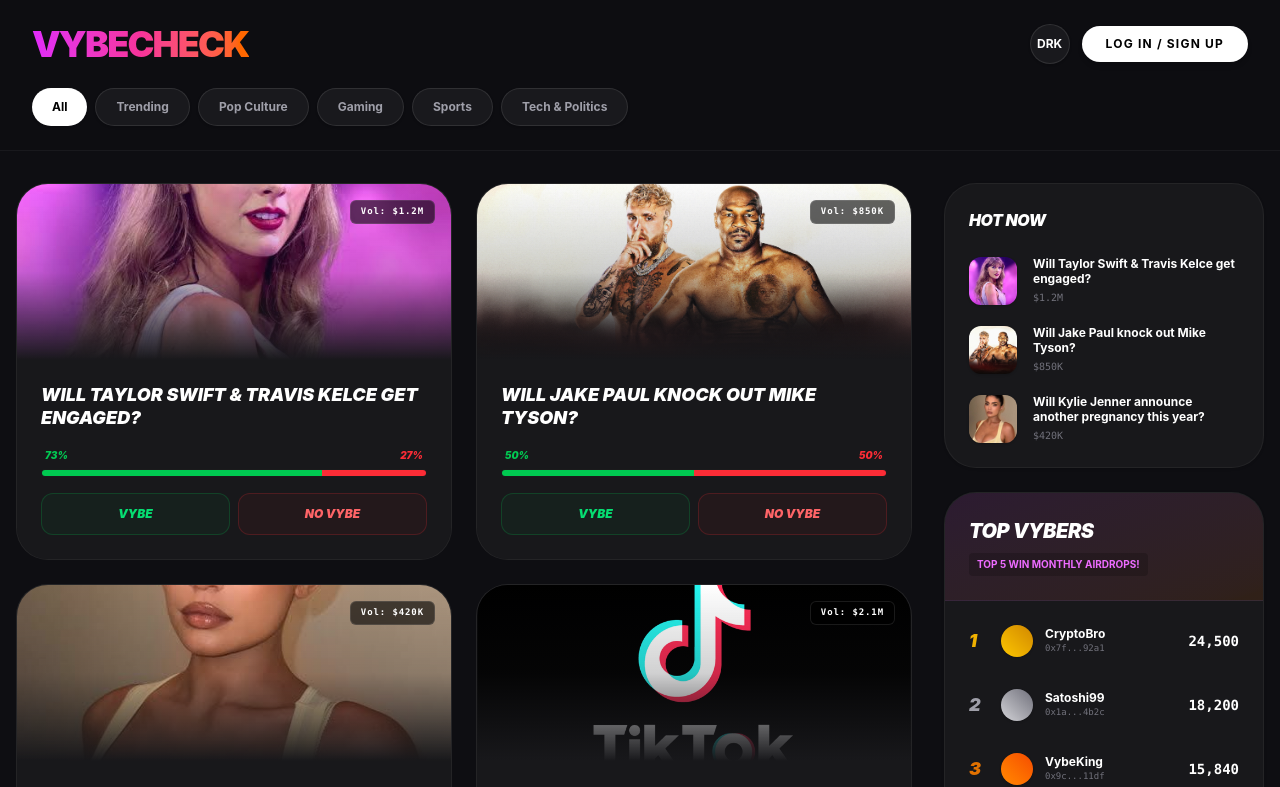
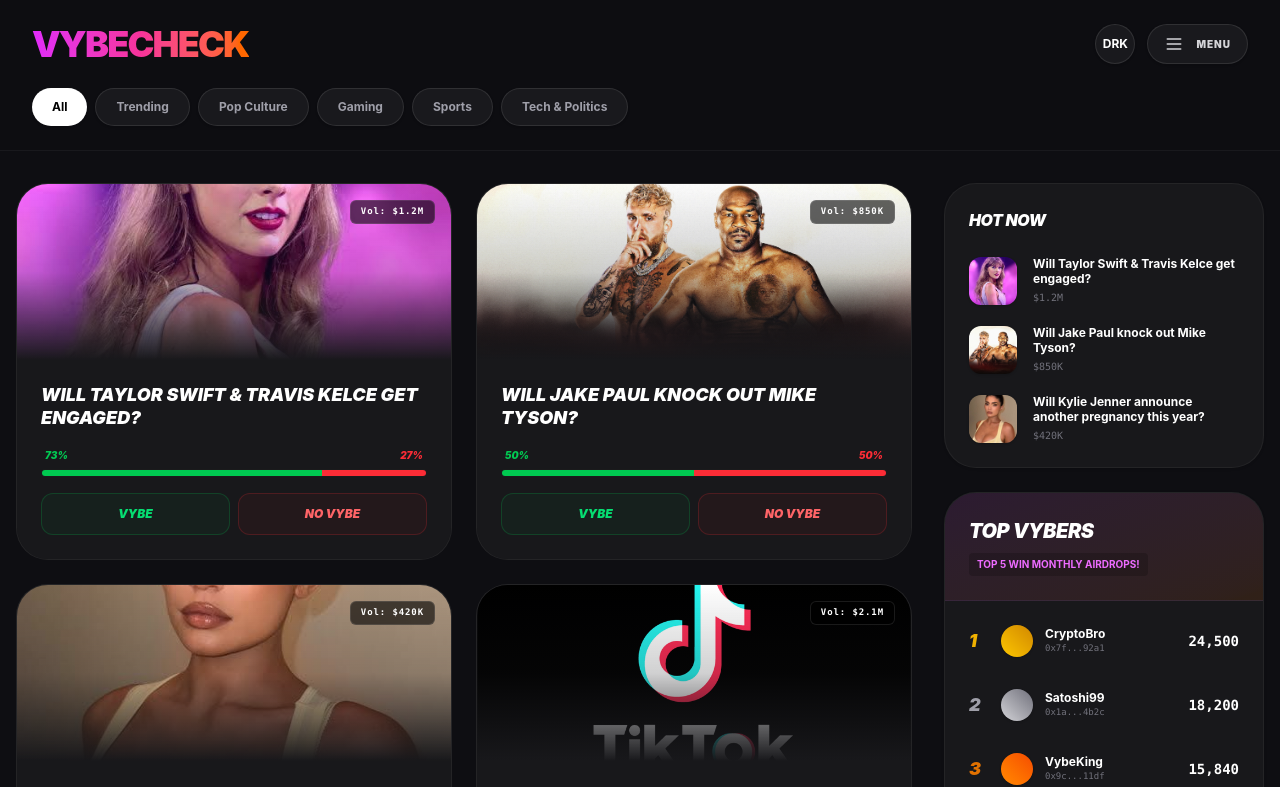
Before and after one commit to deorodesign/vibecheck, a Next.js app: page / in a window 1280 px wide. Shown: the top 787 px of the page. Built offline with nearby package versions, Linux system fonts and the light colour scheme.

Commit message:
Update page.tsx

```diff
--- a/app/page.tsx
+++ b/app/page.tsx
@@ -105,25 +105,37 @@ export default function Home() {
           <button onClick={toggleDarkMode} className="w-10 h-10 flex items-center justify-center rounded-full border border-zinc-200 dark:border-white/10 bg-white dark:bg-white/5 shadow-sm active:scale-95 transition-all text-black dark:text-white font-bold text-xs uppercase">
             {isDarkMode ? "LGT" : "DRK"}
           </button>
-          {!isLoggedIn ? (
-            <button onClick={connectWallet} className="px-6 py-2.5 rounded-full bg-zinc-900 text-white dark:bg-white dark:text-black text-xs font-bold uppercase tracking-widest hover:scale-105 transition-all shadow-md">Log In / Sign Up</button>
-          ) : (
-            <>
+
+          {isLoggedIn && (
             <div className="flex items-center gap-3 bg-white dark:bg-white/5 border border-zinc-200 dark:border-white/10 px-4 md:px-5 py-2.5 rounded-full shadow-sm cursor-default">
               <div className="w-2 h-2 bg-green-500 rounded-full animate-pulse shadow-[0_0_10px_rgba(34,197,94,0.5)]"></div>
               <span className="text-xs md:text-sm font-mono font-bold text-zinc-900 dark:text-white">{balance.toFixed(2)} <span className="text-zinc-500 hidden md:inline">USDC</span></span>
             </div>
+          )}
+
           <div className="relative" ref={dropdownRef}>
-                <button onClick={() => setIsProfileOpen(!isProfileOpen)} className={`flex items-center gap-3 px-3 h-10 rounded-full border transition-all shadow-sm active:scale-95 ${isProfileOpen ? 'bg-zinc-100 dark:bg-white/10 border-zinc-300 dark:border-white/30' : 'bg-white dark:bg-white/5 border-zinc-200 dark:border-white/10'}`}>
+            <button onClick={() => setIsProfileOpen(!isProfileOpen)} className={`flex items-center gap-2 md:gap-3 px-3 md:px-4 h-10 rounded-full border transition-all shadow-sm active:scale-95 ${isProfileOpen ? 'bg-zinc-100 dark:bg-white/10 border-zinc-300 dark:border-white/30' : 'bg-white dark:bg-white/5 border-zinc-200 dark:border-white/10'}`}>
+              {isLoggedIn ? (
+                <>
                   {avatarUrl ? (
                     <img src={avatarUrl} alt="Avatar" className="w-6 h-6 rounded-full object-cover border border-zinc-200 dark:border-white/20" />
                   ) : (
                     <div className="w-6 h-6 rounded-full bg-gradient-to-tr from-fuchsia-500 to-orange-500 border border-zinc-200 dark:border-white/20"></div>
                   )}
                   <span className="text-[10px] font-mono font-bold text-zinc-600 dark:text-zinc-300 hidden sm:inline">{shortAddress(walletAddress)}</span>
+                </>
+              ) : (
+                <>
+                  <svg className="w-5 h-5 text-zinc-600 dark:text-zinc-300" fill="none" viewBox="0 0 24 24" stroke="currentColor"><path strokeLinecap="round" strokeLinejoin="round" strokeWidth={2} d="M4 6h16M4 12h16M4 18h16" /></svg>
+                  <span className="text-[10px] font-black uppercase tracking-widest text-zinc-600 dark:text-zinc-300 hidden sm:inline">MENU</span>
+                </>
+              )}
             </button>
+
             {isProfileOpen && (
               <div className="absolute right-0 top-full mt-2 w-64 max-w-[90vw] bg-white dark:bg-[#18181b] border border-zinc-200 dark:border-white/10 rounded-2xl shadow-2xl z-50 overflow-hidden animate-in fade-in zoom-in-95 duration-200">
+
+                {isLoggedIn ? (
                   <div className="p-4 border-b border-zinc-100 dark:border-white/5 bg-zinc-50 dark:bg-white/5">
                     <div className="flex items-center justify-between mb-3">
                        <span className="text-zinc-500 text-[10px] font-bold uppercase tracking-widest">Wallet</span>
@@ -140,27 +152,37 @@ export default function Home() {
                        </div>
                     </div>
                   </div>
+                ) : (
+                  <div className="p-4 border-b border-zinc-100 dark:border-white/5 bg-zinc-50 dark:bg-white/5 flex flex-col items-center gap-3">
+                    <p className="text-zinc-500 text-[10px] font-bold uppercase tracking-widest text-center">Join the culture</p>
+                    <button onClick={() => { connectWallet(); setIsProfileOpen(false); }} className="w-full py-3 rounded-xl bg-zinc-900 text-white dark:bg-white dark:text-black text-xs font-black uppercase tracking-widest hover:scale-105 transition-all shadow-md active:scale-95">
+                      Log In / Sign Up
+                    </button>
+                  </div>
+                )}
 
                 <div className="p-2 flex flex-col gap-1">
+                  {isLoggedIn && (
                     <Link href="/profile" onClick={() => setIsProfileOpen(false)} className="flex items-center justify-center gap-2 w-full px-3 py-3 text-[11px] font-black uppercase tracking-widest text-transparent bg-clip-text bg-gradient-to-r from-fuchsia-500 to-orange-500 hover:bg-zinc-50 dark:hover:bg-white/5 rounded-xl transition-all">
                       Profile & Philosophy
                     </Link>
+                  )}
                   <Link href="/how-it-works" onClick={() => setIsProfileOpen(false)} className="text-left px-3 py-2.5 text-xs font-bold text-zinc-500 dark:text-zinc-400 hover:text-zinc-900 dark:hover:text-white hover:bg-zinc-50 dark:hover:bg-white/5 rounded-xl transition-colors">How it Works</Link>
                   <Link href="/rules" onClick={() => setIsProfileOpen(false)} className="text-left px-3 py-2.5 text-xs font-bold text-zinc-500 dark:text-zinc-400 hover:text-zinc-900 dark:hover:text-white hover:bg-zinc-50 dark:hover:bg-white/5 rounded-xl transition-colors">Rules & Policies</Link>
                   <Link href="/disclaimer" onClick={() => setIsProfileOpen(false)} className="text-left px-3 py-2.5 text-xs font-bold text-zinc-500 dark:text-zinc-400 hover:text-zinc-900 dark:hover:text-white hover:bg-zinc-50 dark:hover:bg-white/5 rounded-xl transition-colors">Disclaimer</Link>
                   <Link href="/rewards" onClick={() => setIsProfileOpen(false)} className="text-left px-3 py-2.5 text-xs font-bold text-fuchsia-500 hover:text-fuchsia-600 hover:bg-fuchsia-50 dark:hover:bg-fuchsia-500/10 rounded-xl transition-colors">Airdrops & Rewards</Link>
                 </div>
 
+                {isLoggedIn && (
                   <div className="p-2 border-t border-zinc-100 dark:border-white/5">
                     <button onClick={() => { handleLogout(); setIsProfileOpen(false); }} className="w-full text-left px-3 py-2.5 text-xs font-bold text-red-500 hover:text-red-600 hover:bg-red-50 dark:hover:text-red-400 dark:hover:bg-red-500/10 rounded-xl transition-colors">
                       Log Out
                     </button>
                   </div>
+                )}
               </div>
             )}
           </div>
-            </>
-          )}
         </div>
       </div>
       {!selectedMarket && (
```
Lines whose indentation alone changed are shown as unchanged.
